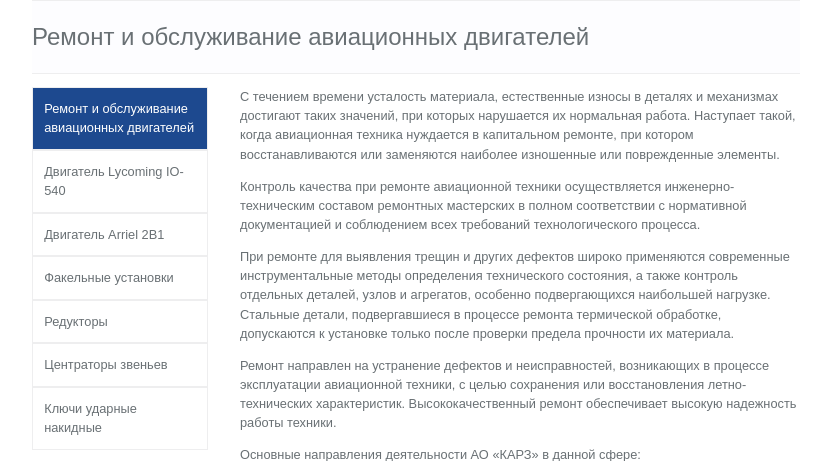
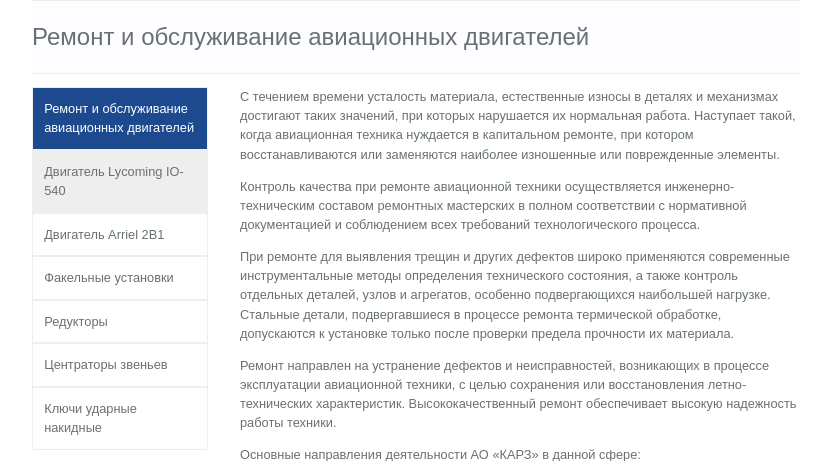
Before and after one commit to xacan1/ElectronicTradingPlatforms_ka-rz, a Flask app: page /catalog in a window 1280 px wide, with the pointer over the restyled element. Shown: the part 140-601 px from the top of the page, without its empty margins (224-1055 px from the left). Run offline with Flask 2, Linux system fonts and the light colour scheme; parts of the project's set-up code (start-up, migrations or seed data) failed here and were passed over.

Commit message:
css table edit

```diff
--- a/static/css/style_catalog.css
+++ b/static/css/style_catalog.css
@@ -36,3 +36,6 @@
 .selected-catalog a{
 	color: #FFF;
 }
+.no-background:hover{
+    background: #EEEEEE;
+}
--- a/static/css/style_for_tender.css
+++ b/static/css/style_for_tender.css
@@ -44,3 +44,6 @@ caption{
 .hide-column{
     display: none;
 }
+tbody tr:hover,tbody tr:nth-child(even):hover{
+    background: #FFF7D1;
+}
```
